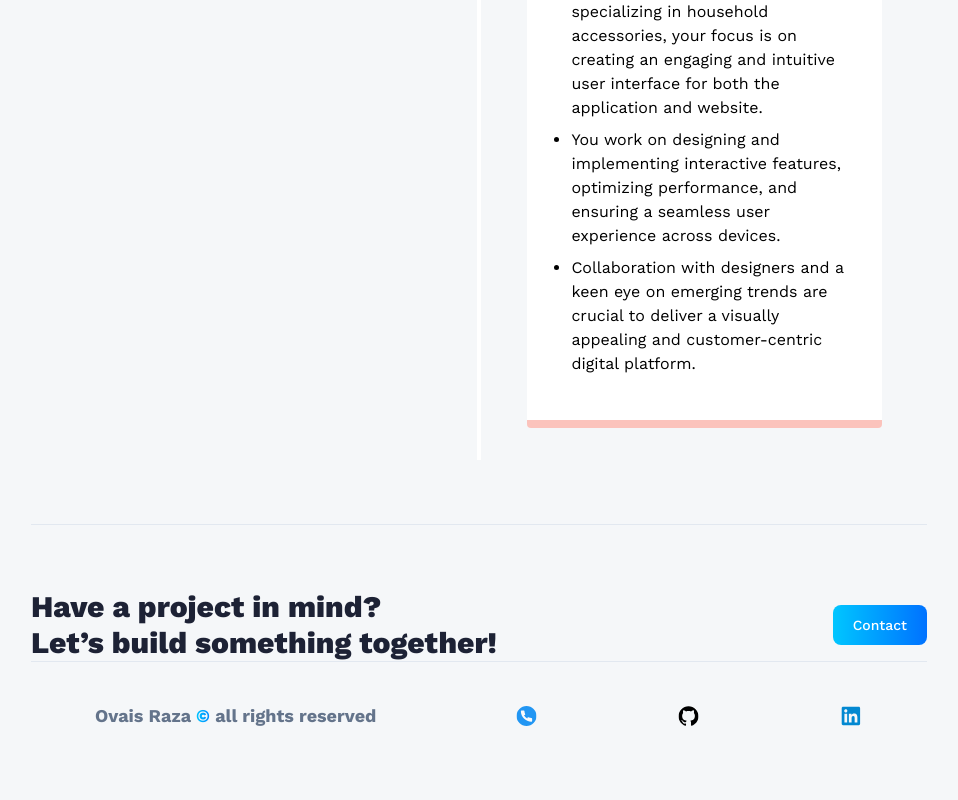
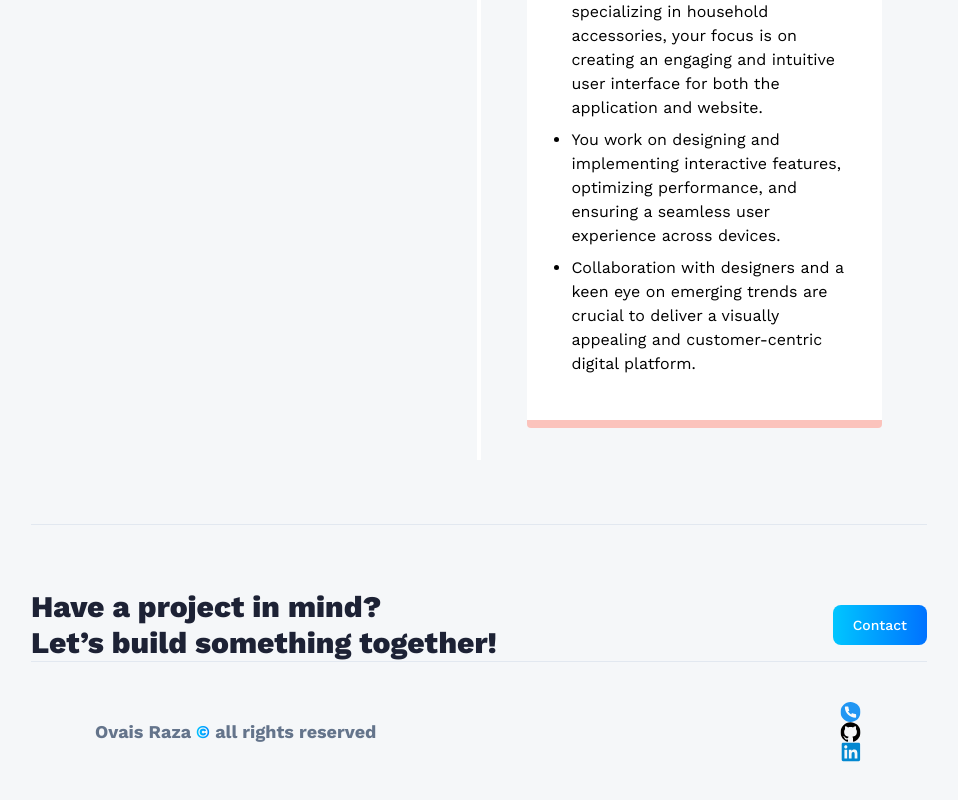
Before and after one commit to 0vai5/Portfolio-App, a React (Vite) app: page / in a window 1280 px wide. Shown: the part 1663-2463 px from the top of the page, without its empty margins (161-1119 px from the left). Built offline with nearby package versions, Linux system fonts and the light colour scheme.

Commit message:
Update Footer.jsx

```diff
--- a/src/Components/Footer.jsx
+++ b/src/Components/Footer.jsx
@@ -12,11 +12,13 @@ const Footer = () => {
             all rights reserved
           </p>
           {/* Map through socialLinks and return anchor tags with icons */}
-          {socialLinks.map((socialLink, index) => (
-            <a key={index} href={socialLink.link}>
-              <img src={socialLink.iconUrl} alt={socialLink.name} style={{ width: '25px', height: '20px', gap: '0'}} />
-            </a>
-          ))}
+          <div className="social-icons">
+            {socialLinks.map((socialLink, index) => (
+              <a key={index} href={socialLink.link}>
+                <img src={socialLink.iconUrl} alt={socialLink.name} style={{ width: '25px', height: '20px' }} />
+              </a>
+            ))}
+          </div>
         </div>
       </section>
     </>
```
